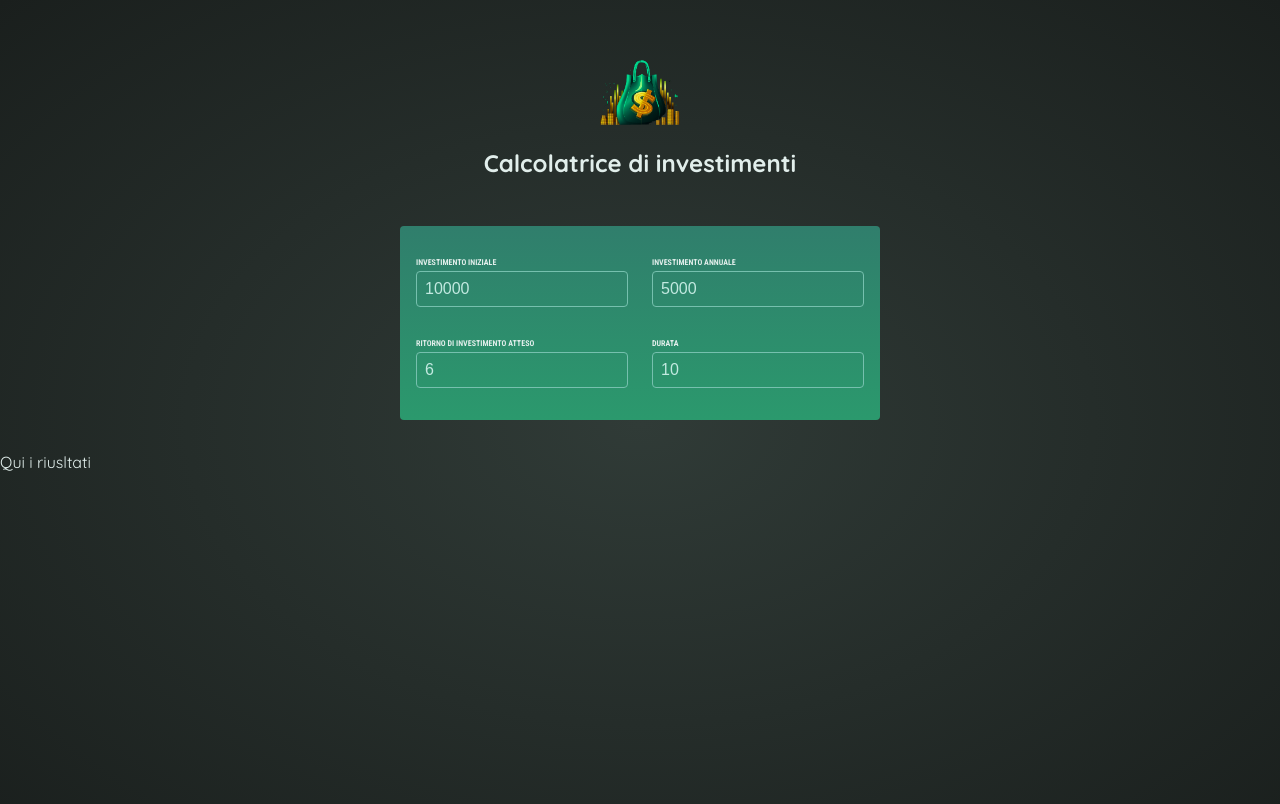
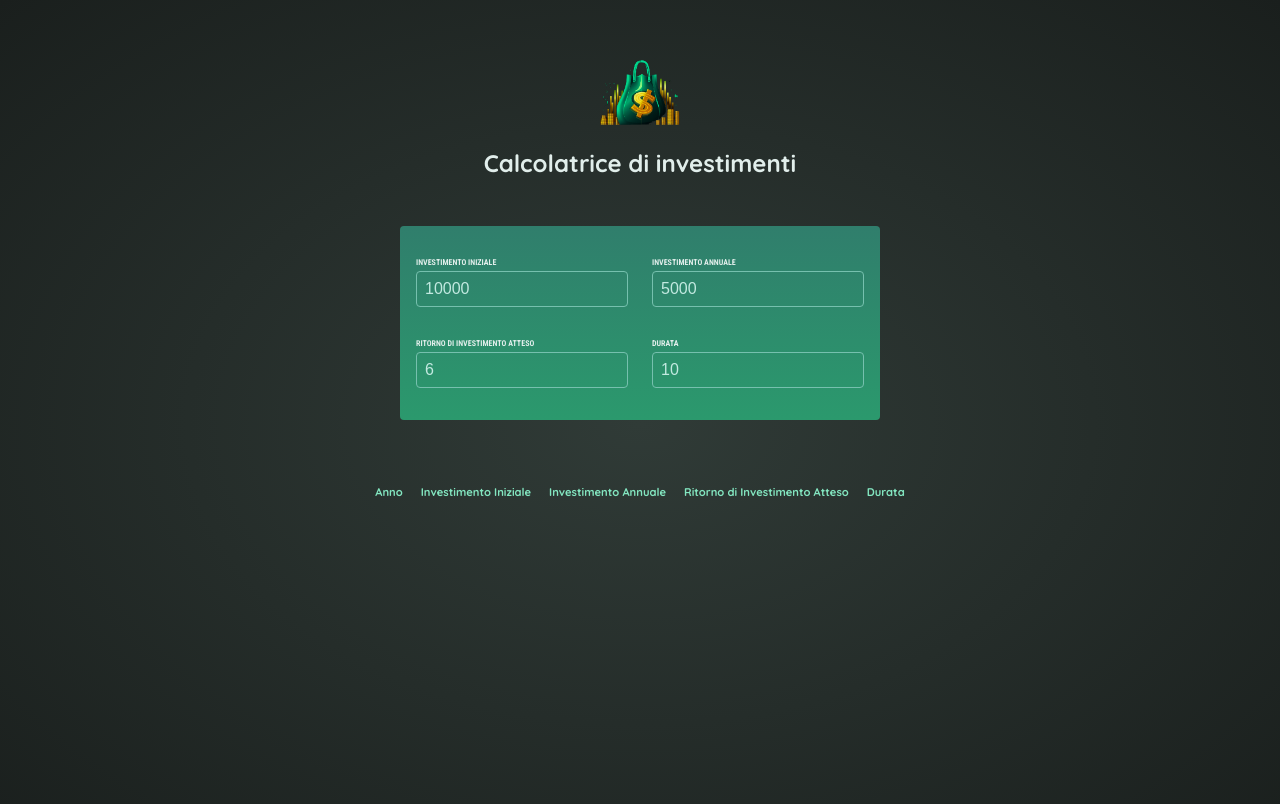
Before and after one commit to francesco-mauro/my-react-max05, a React (Vite) app: page / in a window 1280 px wide. Shown: the top 804 px of the page. Built offline with nearby package versions, Linux system fonts and the light colour scheme.

Commit message:
feat: new Table in Result

```diff
--- a/src/components/Results.jsx
+++ b/src/components/Results.jsx
@@ -6,8 +6,16 @@ export default function Results({ input }) {
   console.log(datiRisultato);
 
   return (
-    <div>
-      <div>Qui i riusltati</div>
-    </div>
+    <table id="result">
+      <thead>
+        <tr>
+          <th>Anno</th>
+          <th>Investimento Iniziale</th>
+          <th>Investimento Annuale</th>
+          <th>Ritorno di Investimento Atteso</th>
+          <th>Durata</th>
+        </tr>
+      </thead>
+    </table>
   );
 }
```
